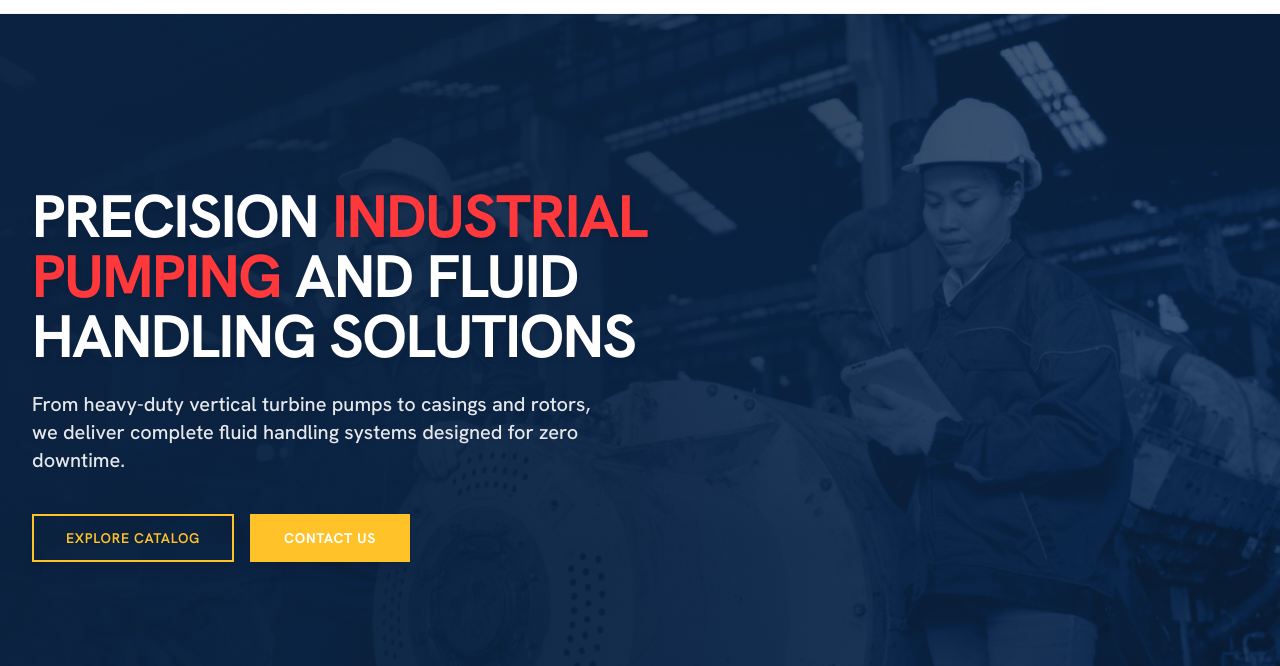
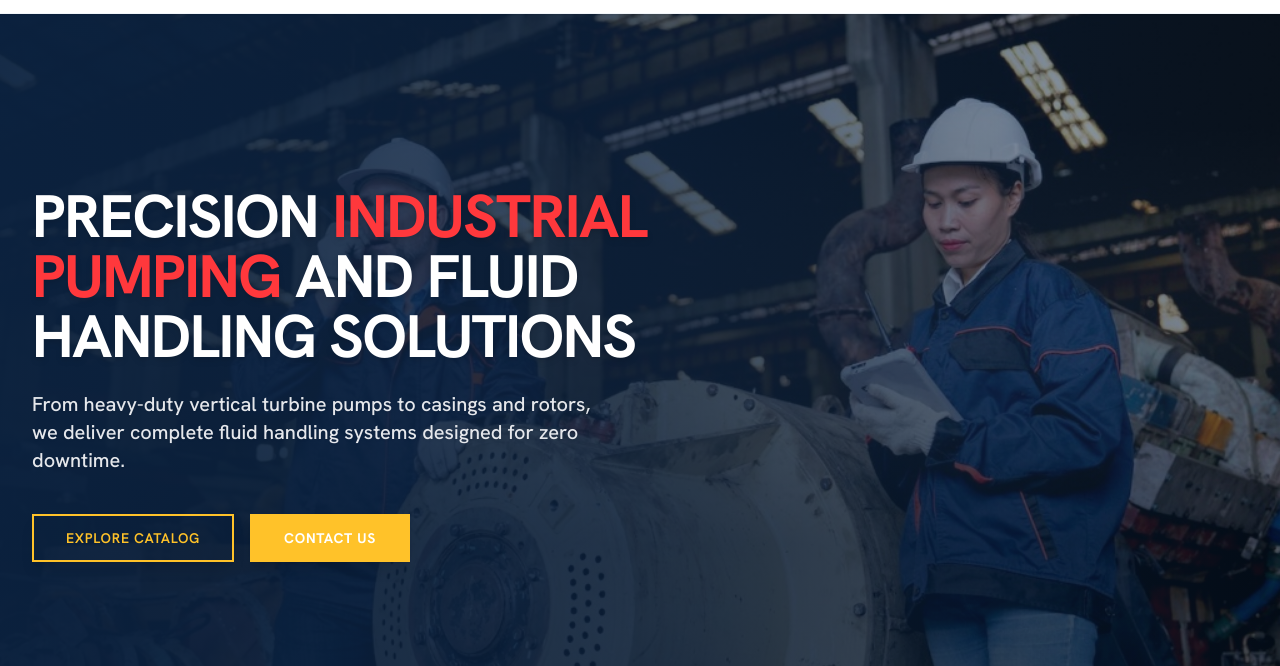
Before and after one commit to mochgunawanwibisono/landing-page-pompa, a website: page index.html in a window 1280 px wide. Shown: the part 59-725 px from the top of the page. Drawn offline with nearby package versions, Linux system fonts and the light colour scheme.

Commit message:
style: update hero section background image opacity to improve visibility

```diff
--- a/index.html
+++ b/index.html
@@ -228,8 +228,7 @@
   <!-- BEGIN: HeroSection -->
   <main id="home" class="relative flex-grow min-h-[85vh] lg:min-h-[90vh] flex items-center bg-primary overflow-hidden">
     <!-- Background Image with Lazy Loading & Object Cover -->
-    <img alt="Industrial Pumping Facility"
-      class="absolute inset-0 w-full h-full object-cover object-center opacity-45 mix-blend-luminosity"
+    <img alt="Industrial Pumping Facility" class="absolute inset-0 w-full h-full object-cover object-center opacity-95"
       src="./hero-bg.jpg" loading="eager">
 
     <!-- Rich Overlay Gradient -->
```
